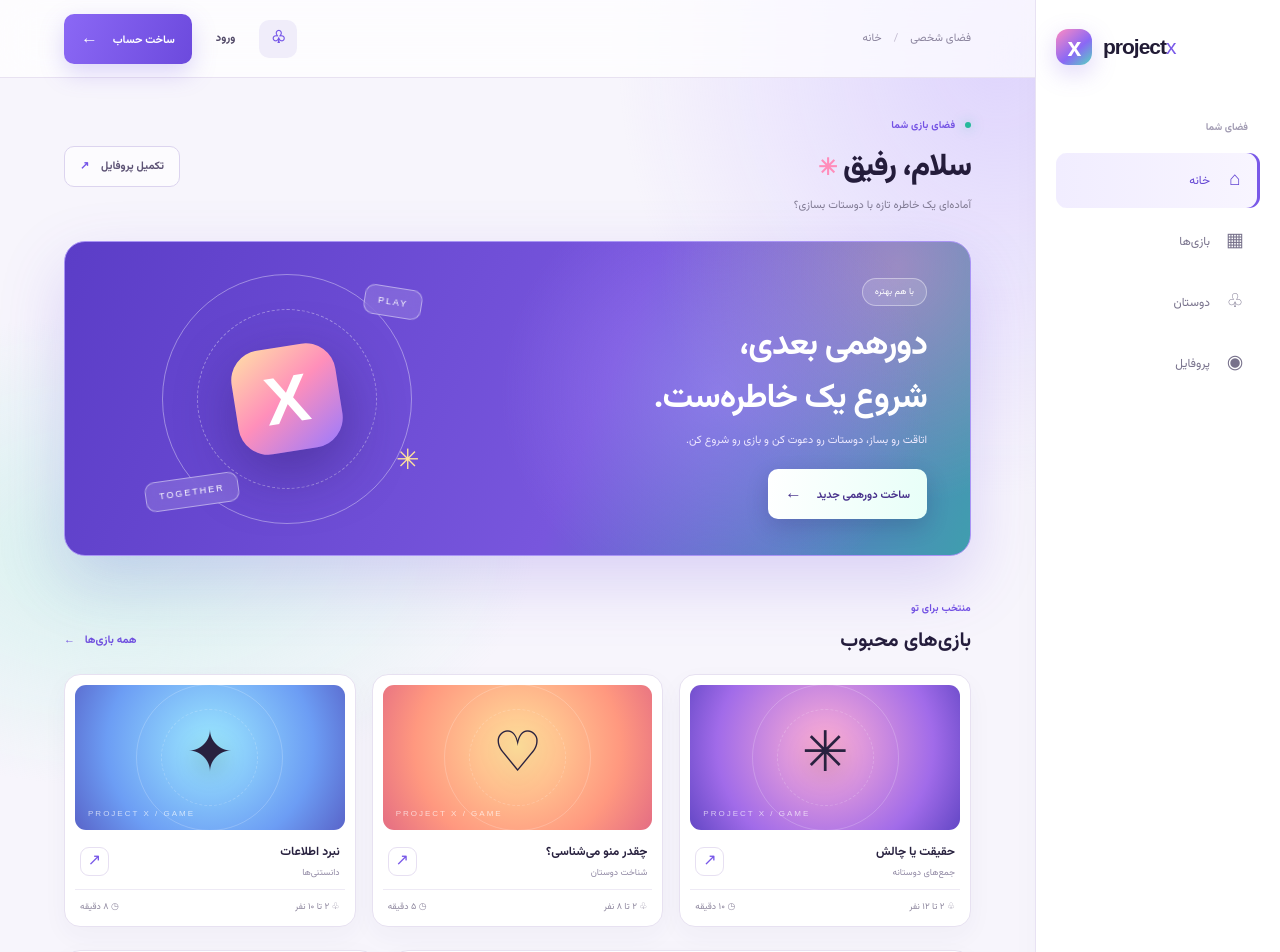
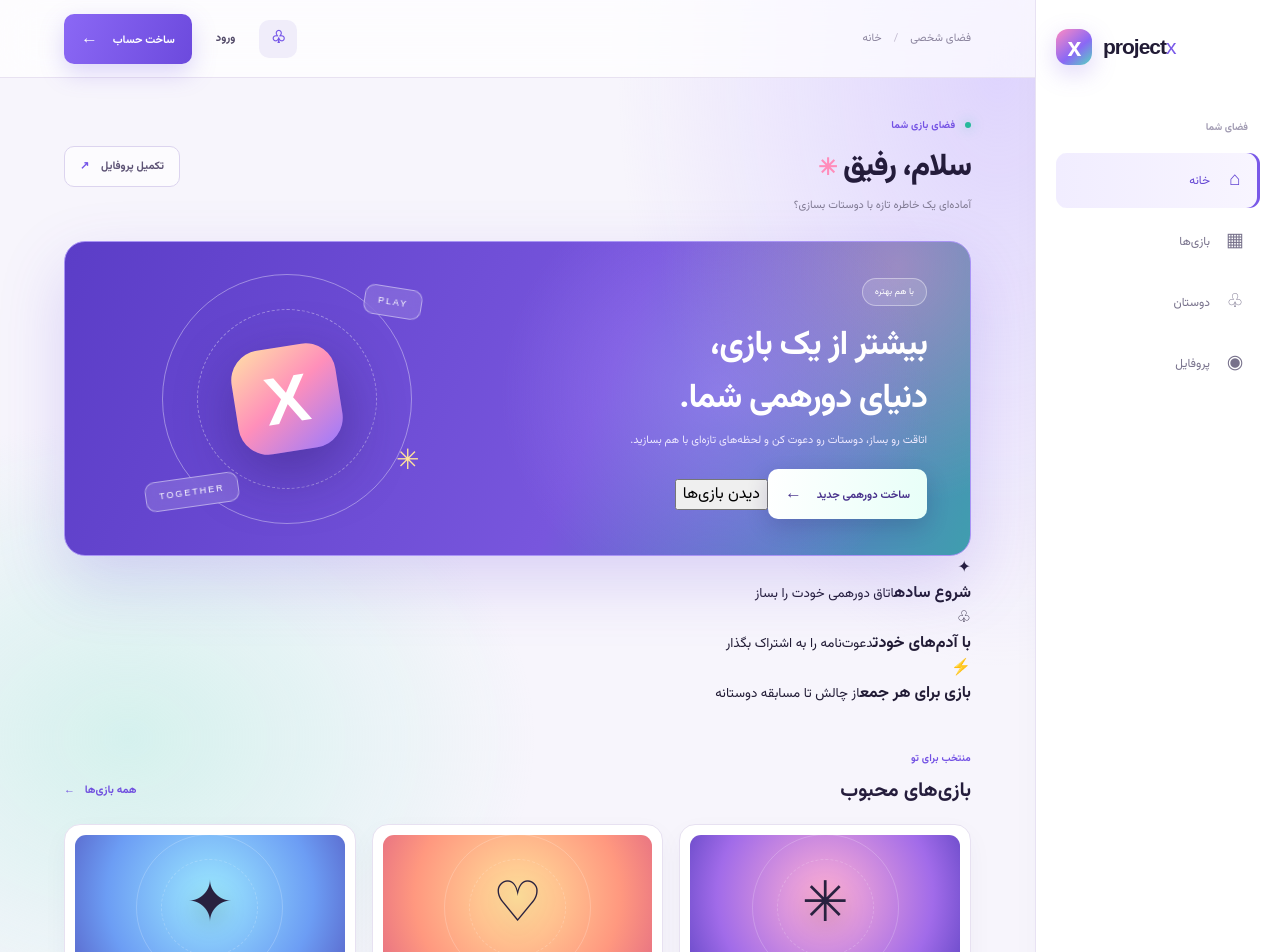
Before and after one commit to shrkoo/project-x-preview., a Next.js app: page / in a window 1280 px wide. Shown: the top 952 px of the page. Built offline with nearby package versions, Linux system fonts and the light colour scheme.

Commit message:
Refresh Project X dashboard toward premium neon social gaming UI

```diff
--- a/app/page.tsx
+++ b/app/page.tsx
@@ -114,9 +114,10 @@ export default function Home() {
         </header>
         {tab === "home" && <div className="content">
           <section className="welcome-row"><div><div className="overline"><i /> فضای بازی شما</div><h1>سلام، {name || "رفیق"} <span className="wave">✳</span></h1><p>آماده‌ای یک خاطره تازه با دوستات بسازی؟</p></div><button className="outline-button" onClick={() => setTab("profile")}>تکمیل پروفایل <span>↗</span></button></section>
-          <section className="hero-banner"><div className="banner-copy"><span className="banner-tag">با هم بهتره</span><h2>دورهمی بعدی،<br/>شروع یک خاطره‌ست.</h2><p>اتاقت رو بساز، دوستات رو دعوت کن و بازی رو شروع کن.</p><button className="light-button" onClick={() => document.getElementById("create-room")?.scrollIntoView({behavior:"smooth"})}>ساخت دورهمی جدید <span>←</span></button></div><div className="banner-art"><div className="art-ring ring-a"/><div className="art-ring ring-b"/><div className="art-center">X</div><span className="art-chip chip-one">PLAY</span><span className="art-chip chip-two">TOGETHER</span><span className="art-star">✳</span></div></section>
+          <section className="hero-banner"><div className="banner-copy"><span className="banner-tag">با هم بهتره</span><h2>بیشتر از یک بازی،<br/>دنیای دورهمی شما.</h2><p>اتاقت رو بساز، دوستات رو دعوت کن و لحظه‌های تازه‌ای با هم بسازید.</p><div className="banner-actions"><button className="light-button" onClick={() => document.getElementById("create-room")?.scrollIntoView({behavior:"smooth"})}>ساخت دورهمی جدید <span>←</span></button><button className="banner-ghost" onClick={() => setTab("games")}>دیدن بازی‌ها</button></div></div><div className="banner-art"><div className="art-ring ring-a"/><div className="art-ring ring-b"/><div className="art-center">X</div><span className="art-chip chip-one">PLAY</span><span className="art-chip chip-two">TOGETHER</span><span className="art-star">✳</span></div></section>
+          <section className="feature-strip" aria-label="ویژگی‌های Project X"><div className="feature-pill"><span className="feature-icon">✦</span><div><strong>شروع ساده</strong><small>اتاق دورهمی خودت را بساز</small></div></div><div className="feature-pill"><span className="feature-icon">♧</span><div><strong>با آدم‌های خودت</strong><small>دعوت‌نامه را به اشتراک بگذار</small></div></div><div className="feature-pill"><span className="feature-icon">⚡</span><div><strong>بازی برای هر جمع</strong><small>از چالش تا مسابقه دوستانه</small></div></div></section>
           <div className="section-title"><div><span className="overline">منتخب برای تو</span><h2>بازی‌های محبوب</h2></div><button className="text-button" onClick={() => setTab("games")}>همه بازی‌ها <span>←</span></button></div>
-          <div className="game-grid">{games.slice(0,3).map(g => <button className="game-card" key={g.title} onClick={() => {setSelected(g);setRound("");}}><div className={"game-art "+g.tone}><span>{g.symbol}</span><small>PROJECT X / GAME</small></div><div className="game-info"><div><strong>{g.title}</strong><small>{g.category}</small></div><span className="card-arrow">↗</span></div><div className="game-meta"><span>♧ {g.players}</span><span>◷ {g.time}</span></div></button>)}</div>
+          <div className="game-grid">{games.map(g => <button className="game-card" key={g.title} onClick={() => {setSelected(g);setRound("");}}><div className={"game-art "+g.tone}><span>{g.symbol}</span><small>PROJECT X / GAME</small></div><div className="game-info"><div><strong>{g.title}</strong><small>{g.category}</small></div><span className="card-arrow">↗</span></div><div className="game-meta"><span>♧ {g.players}</span><span>◷ {g.time}</span></div></button>)}</div>
           <section className="lower-grid" id="create-room"><div className="panel-card create-panel"><div className="section-title compact"><div><span className="overline">شروع کن</span><h2>اتاق جدید بساز</h2></div><span className="panel-icon">＋</span></div><p>یک اسم برای جمع‌تان انتخاب کن. بقیه‌اش با هم ساخته می‌شود.</p><div className="room-input-row"><input value={roomName} onChange={e=>setRoomName(e.target.value)} onKeyDown={e=>{if(e.key==="Enter")createRoom();}} placeholder="مثلاً دورهمی جمعه‌شب" maxLength={36}/><button onClick={createRoom}>ساخت اتاق <span>←</span></button></div></div><div className="panel-card invite-panel"><span className="invite-icon">♧</span><div><span className="overline">تنها بازی نکن</span><h3>آدم‌های خودت رو بیار</h3><p>دعوت‌نامه را با دوستانت به اشتراک بگذار.</p><button className="text-button" onClick={()=>setTab("friends")}>رفتن به دوستان ←</button></div></div></section>
           {rooms.length > 0 && <section className="rooms-section"><div className="section-title"><div><span className="overline">اتاق‌های این دستگاه</span><h2>دورهمی‌های اخیر</h2></div></div><div className="room-list">{rooms.map(r=><div className="room-row" key={r.id}><div><strong>{r.name}</strong><small>کد {r.id} · {r.game}</small></div><button className="text-button" onClick={()=>setActiveRoom(r)}>باز کردن</button><button className="text-button" onClick={()=>shareRoom(r)}>دعوت ↗</button></div>)}</div></section>}
         </div>}
```
